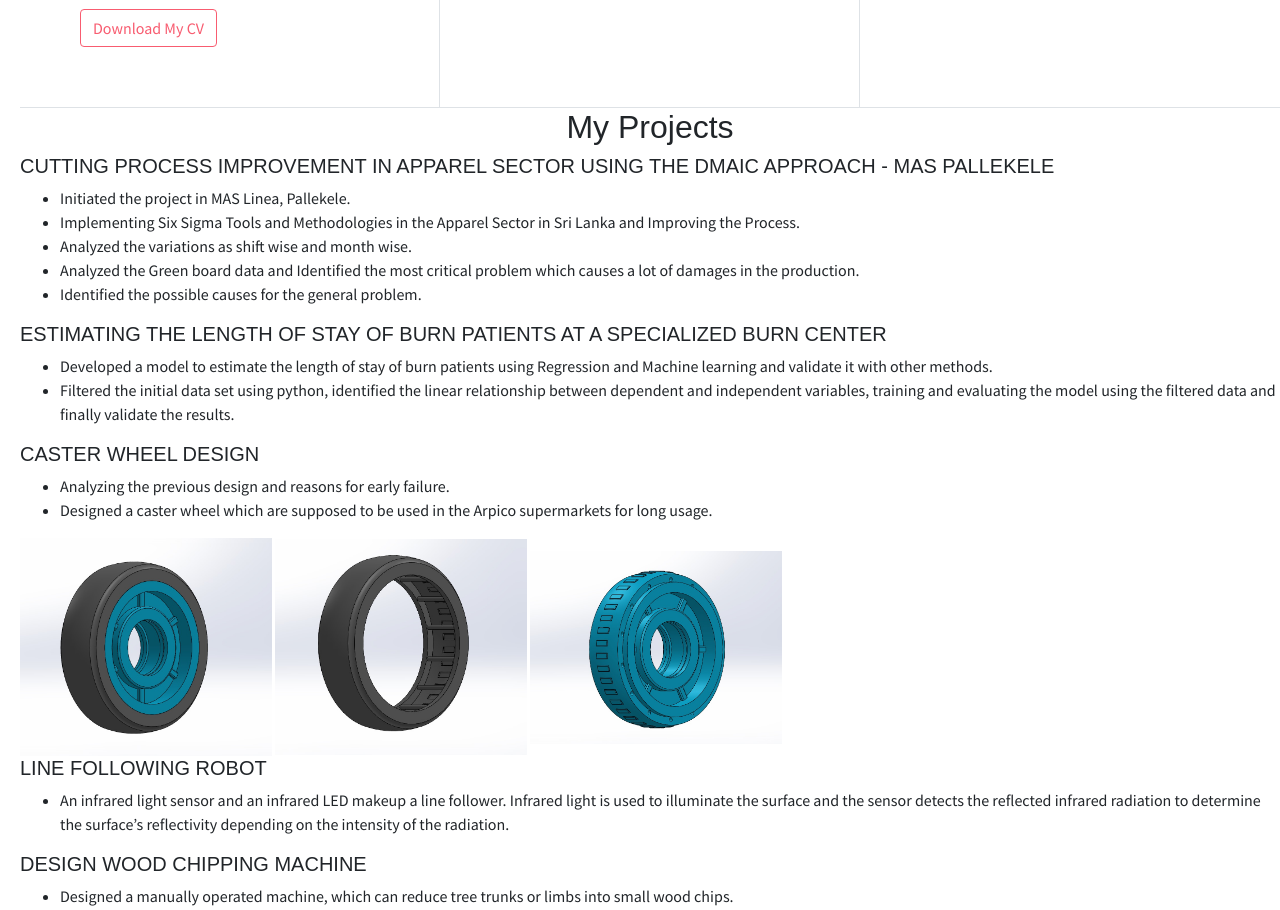
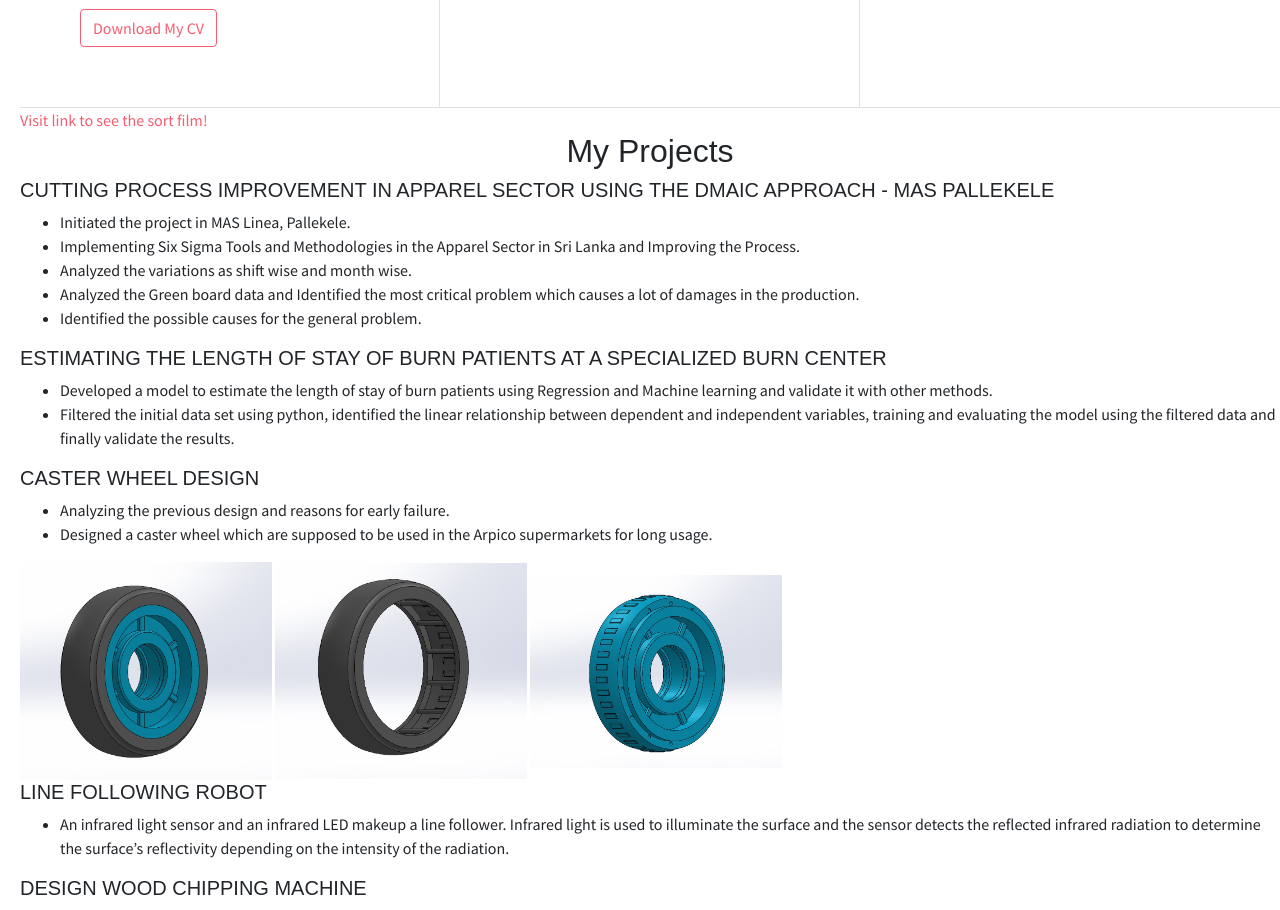
Before and after one commit to BrettLee97/Portfolio, a plain HTML site: page index.html in a window 1280 px wide. Shown: the part 931-1841 px from the top of the page. Drawn offline with nearby package versions, Linux system fonts and the light colour scheme; some icons are missing.

Commit message:
Update index.html

```diff
--- a/index.html
+++ b/index.html
@@ -56,7 +56,7 @@
             </div>
         </div>
     </div>
-
+<a href="https://www.youtube.com/watch?v=N5-iMfVmjx4/">Visit link to see the sort film!</a>
     <!-- Projects Section -->
 <div id="projects" class="projects-section">
     <h2 class="section-title text-center">My Projects</h2>
```
